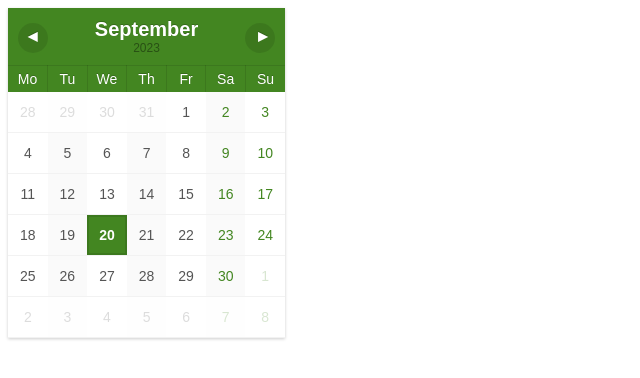
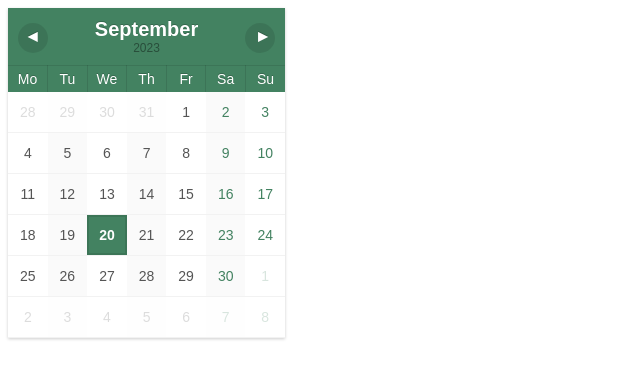
Before and after one commit to elisac122/notion1, a plain HTML site: page index.html in a window 1280 px wide. Shown: the whole page, without its empty margins (0-640 px from the left). Drawn offline with Linux system fonts and the light colour scheme.

Commit message:
adjust colors :)

```diff
--- a/index.html
+++ b/index.html
@@ -63,7 +63,7 @@ td:last-child, th:last-child {
 th {
     border-top: 1px solid rgba(0,0,0,0.1);
     border-right: 1px solid rgba(0,0,0,0.1);
-    background-color: #438621;
+    background-color: #438261;
     color: #fff;
     text-shadow: 0px -1px 0px rgba(0,0,0,0.2);
     font-weight: normal;
@@ -95,11 +95,11 @@ td:nth-child(even)>span {
 }
 td:last-child>span,
 td:nth-child(6)>span {
-    color: #438621;
+    color: #438261;
 }
 td.avui>span {
     font-weight: bold;
-    background-color: #438621;
+    background-color: #438261;
     color: #fff;
     border: 2px solid rgba(0,0,0,0.1);
 }
```
